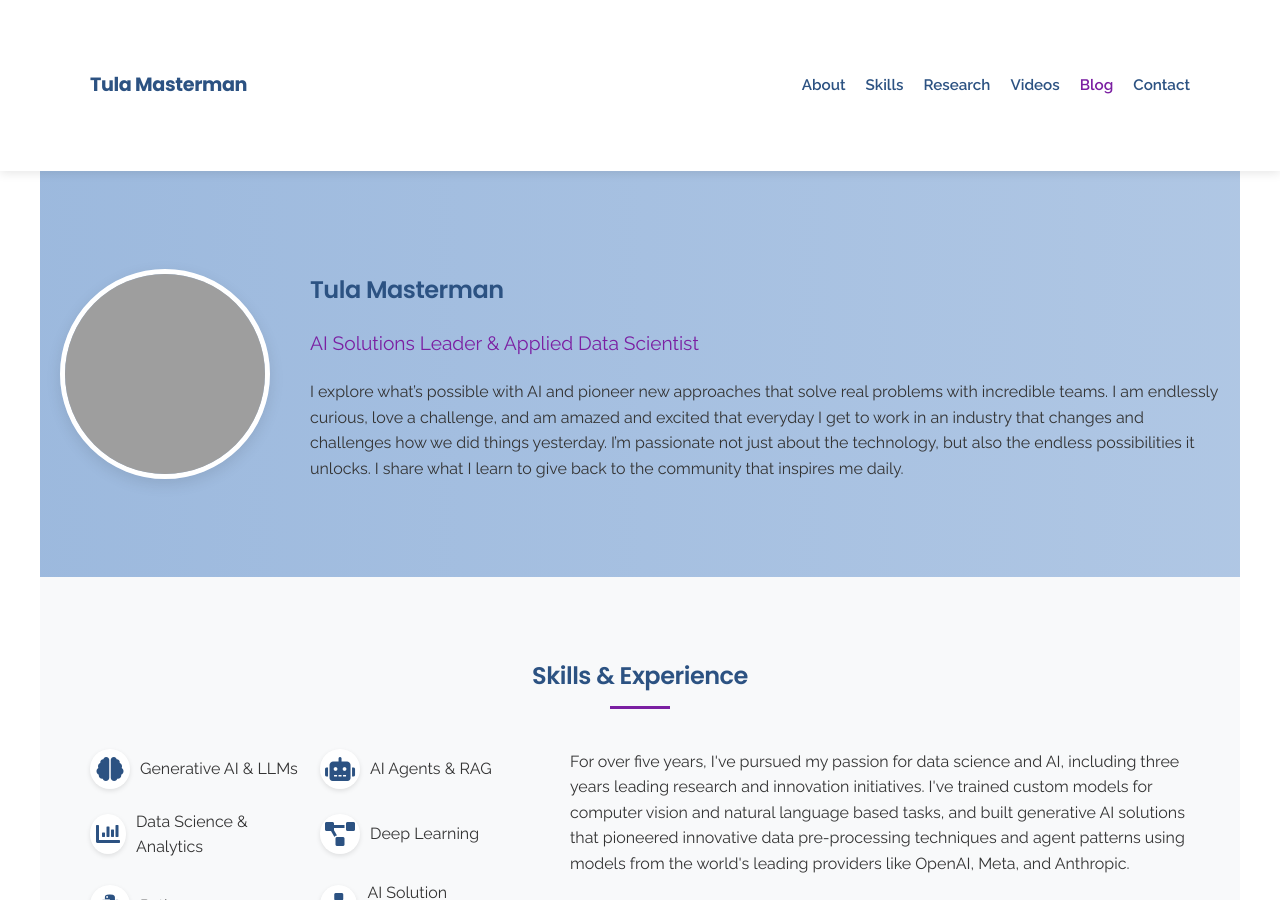
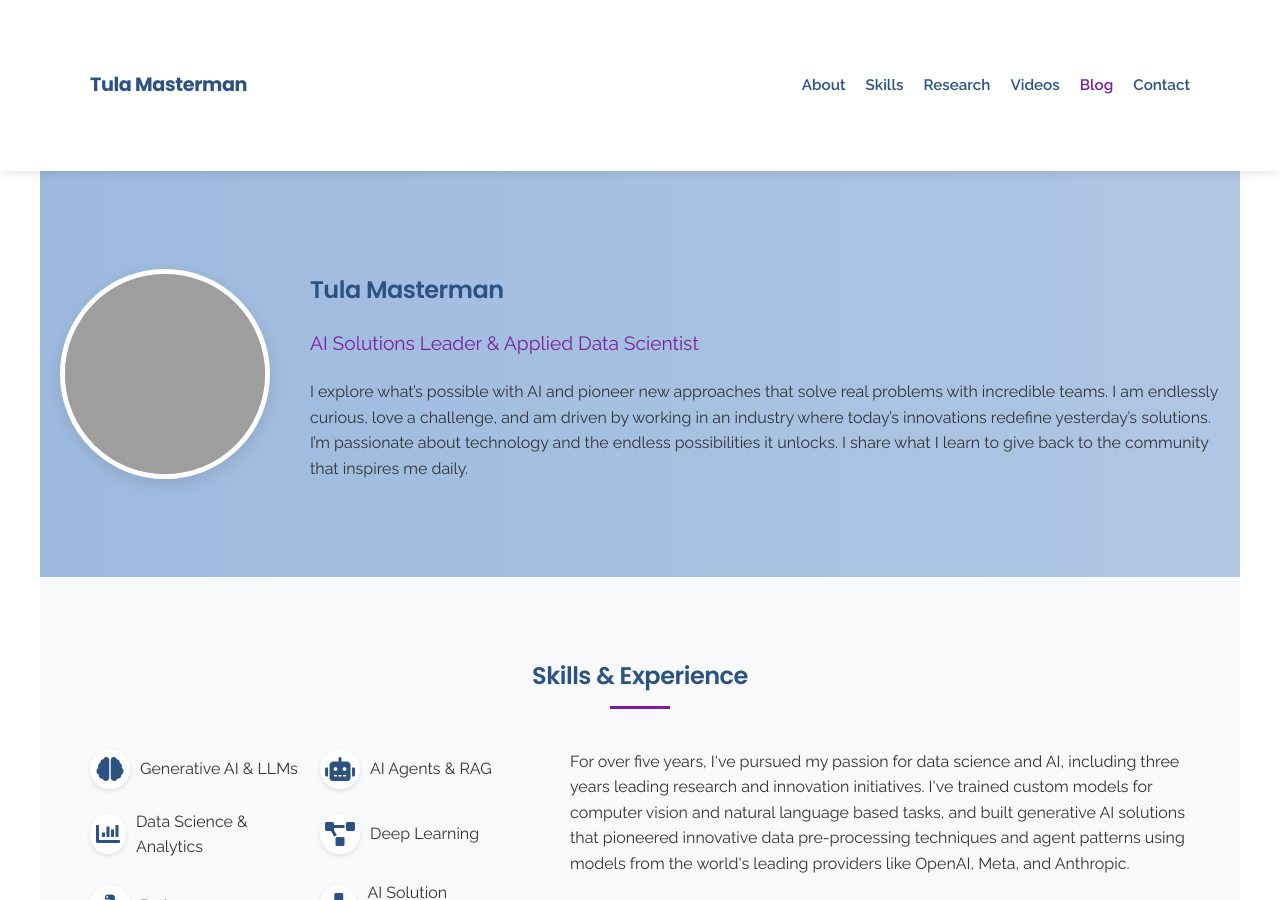
Before and after one commit to tmasterman/tmasterman.github.io, a Jekyll site: the page built from index.markdown, in a window 1280 px wide and 900 px high. Built offline with Jekyll 4.4.1, drawn with Linux system fonts in a browser that asks for light colours; grey boxes are pictures that could not be loaded.

Commit message:
updating about section

```diff
--- a/index.markdown
+++ b/index.markdown
@@ -4,4 +4,4 @@ title: Tula Masterman
 subtitle: Building applied AI solutions through discipline and curiosity
 ---
 
-I explore what’s possible with AI and pioneer new approaches that solve real problems with incredible teams. I am endlessly curious, love a challenge, and am amazed and excited that everyday I get to work in an industry that changes and challenges how we did things yesterday. I’m passionate not just about the technology, but also the endless possibilities it unlocks. I share what I learn to give back to the community that inspires me daily.
+I explore what’s possible with AI and pioneer new approaches that solve real problems with incredible teams. I am endlessly curious, love a challenge, and am driven by working in an industry where today's innovations redefine yesterday's solutions. I’m passionate about technology and the endless possibilities it unlocks. I share what I learn to give back to the community that inspires me daily.
```
